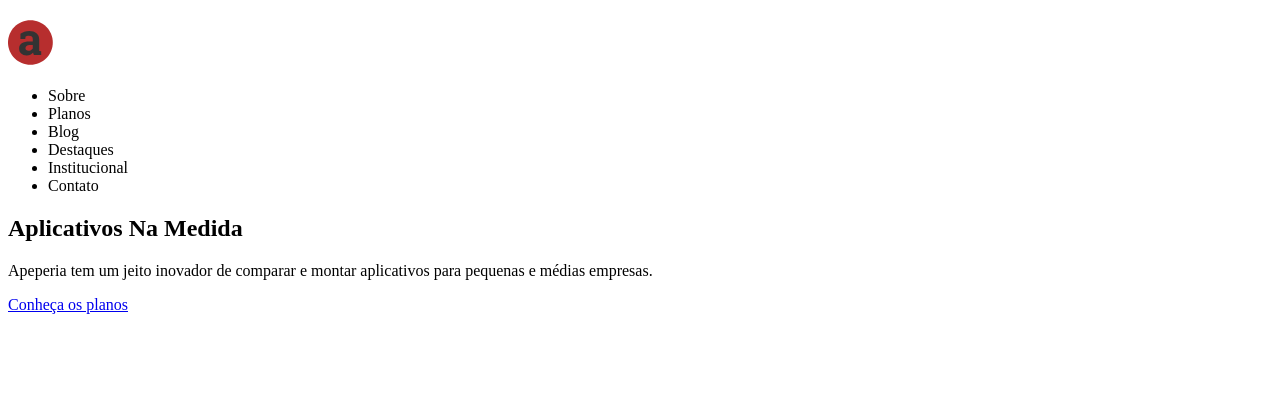
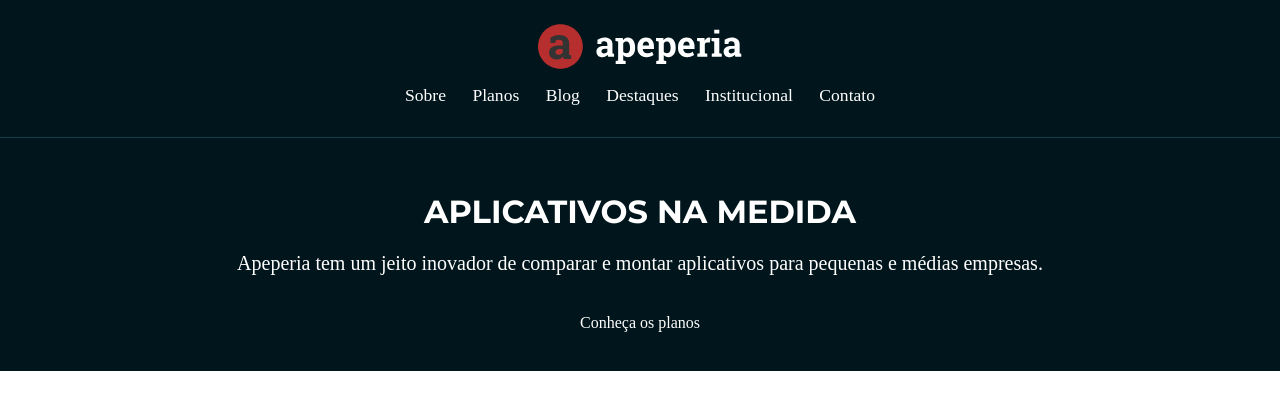
Before and after one commit to Skynii/layout-responsivo-alura, a plain HTML site: page index.html in a window 1280 px wide. Drawn offline with Linux system fonts and the light colour scheme.

Commit message:
Estilos importados.

```diff
--- /dev/null
+++ b/css/base.css
@@ -0,0 +1,3 @@
+body{
+   font-family: 'OpenSans', sans serif;
+}
--- a/index.html
+++ b/index.html
@@ -5,27 +5,34 @@
    <meta http-equiv="X-UA-Compatible" content="IE=edge">
    <meta name="viewport" content="width=device-width, initial-scale=1.0">
    <title>Appeperia | Alura</title>
+   <link rel="preconnect" href="https://fonts.googleapis.com">
+   <link rel="preconnect" href="https://fonts.gstatic.com" crossorigin>
+   <link href="https://fonts.googleapis.com/css2?family=Montserrat:ital,wght@0,300;0,400;0,700;1,300;1,400;1,700&family=Open+Sans:ital,wght@0,300;0,400;0,700;1,300;1,400;1,700&display=swap" rel="stylesheet">
+   <link rel="stylesheet" href="css/reset.css">
+   <link rel="stylesheet" href="css/base.css">
+   <link rel="stylesheet" href="css/cabecalho.css">
+   <link rel="stylesheet" href="css/chamada.css">
 </head>
 <body>
-   <header>
-      <img src="img/logo-apeperia.svg" alt="Logo Apeperia">
-      <nav>
+   <header class="cabecalho">
+      <img class="cabecalho__logo" src="img/logo-apeperia.svg" alt="Logo Apeperia">
+      <nav class="cabecalho__navegacao">
          <ul>
-            <li>Sobre</li>
-            <li>Planos</li>
-            <li>Blog</li>
-            <li>Destaques</li>
-            <li>Institucional</li>
-            <li>Contato</li>
+            <li class="cabecalho__link">Sobre</li>
+            <li class="cabecalho__link">Planos</li>
+            <li class="cabecalho__link">Blog</li>
+            <li class="cabecalho__link">Destaques</li>
+            <li class="cabecalho__link">Institucional</li>
+            <li class="cabecalho__link">Contato</li>
          </ul>
       </nav>
    </header>
 
    <main>
-      <section>
-         <h1>Aplicativos Na Medida</h1>
-         <p>Apeperia tem um jeito inovador de comparar e montar aplicativos para pequenas e médias empresas.</p>
-         <a href="#">Conheça os planos</a>
+      <section class="chamada">
+         <h1 class="chamada__titulo">Aplicativos Na Medida</h1>
+         <p class="chamada__texto">Apeperia tem um jeito inovador de comparar e montar aplicativos para pequenas e médias empresas.</p>
+         <a  class="chamada__botao" href="#">Conheça os planos</a>
       </section>
    </main>
 
```
